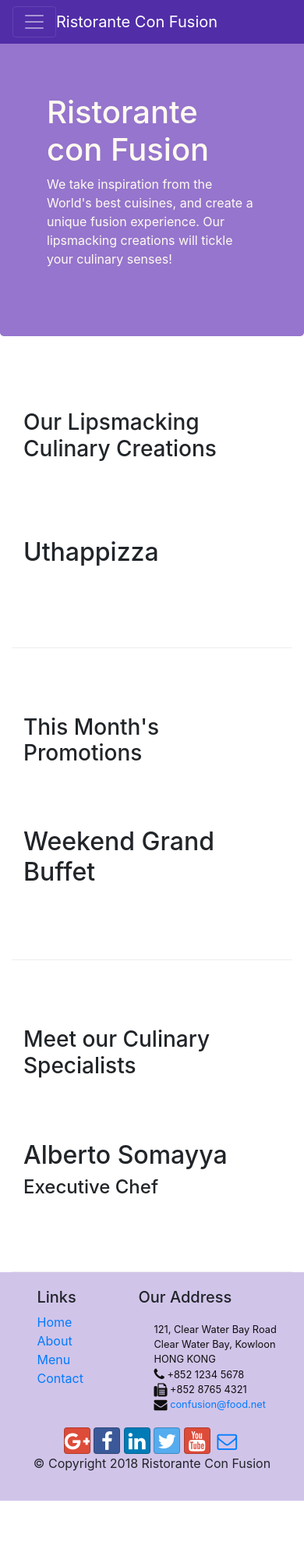
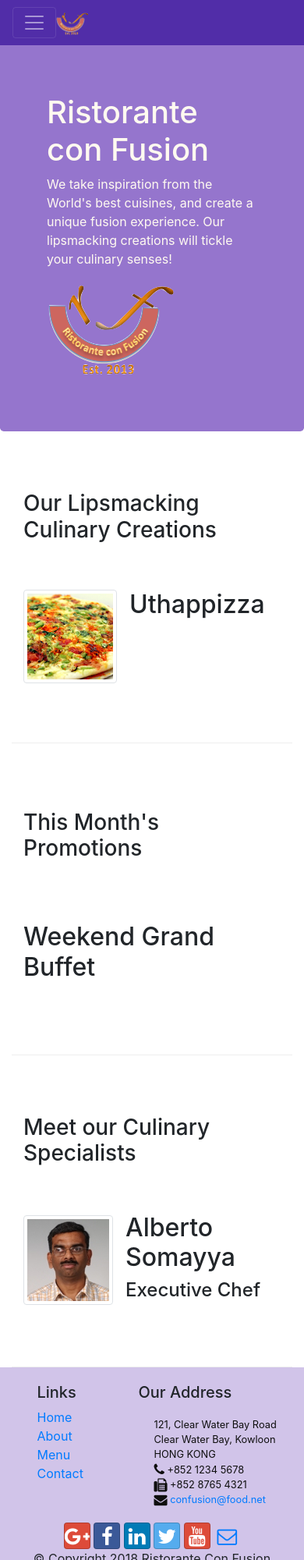
Before and after one commit to jenSadler/conFusion, a website: page index.html in a window 390 px wide. Shown: the top 2000 px of the page at 78% size. Before the commit the page ends 1924 px from the top, so only its background shows below. Drawn offline with nearby package versions, Linux system fonts and the light colour scheme.

Commit message:
Images and media

```diff
--- a/index.html
+++ b/index.html
@@ -22,13 +22,13 @@
 
       <div class="container">
         <button class="navbar-toggler" type="button" data-toggle="collapse" data-target="#Navbar"><span class="navbar-toggler-icon"></span></button>
-        <a class="navbar-brand mr-auto" href="#">Ristorante Con Fusion</a>
+        <a class="navbar-brand mr-auto" href="index.html"><img src="img/logo.png" height="30" width="42" alt="Restaurant conFusion"/></a>
         <div class="collapse navbar-collapse" id="Navbar">
         <ul class="navbar-nav mr-auto">
           <li class="nav-item active"><a class="nav-link" href="index.html"><span class="fa fa-home fa-lg"></span> Home</a></li>
           <li class="nav-item"><a class="nav-link" href="aboutus.html"><span class="fa fa-info fa-lg"></span> About</a></li>
           <li class="nav-item"><a class="nav-link" href="#"><span class="fa fa-list fa-lg"></span> Menu</a></li>
-          <li class="nav-item"><a class="nav-link" href="contactus.html"><span class="fa fa-address fa-lg"></span> Contact</a></li>
+          <li class="nav-item"><a class="nav-link" href="contactus.html"><span class="fa fa-address-card fa-lg"></span> Contact</a></li>
 
         </ul>
       </div>
@@ -43,7 +43,8 @@
                     <h1>Ristorante con Fusion</h1>
                     <p>We take inspiration from the World's best cuisines, and create a unique fusion experience. Our lipsmacking creations will tickle your culinary senses!</p>
                 </div>
-                <div class="col-12 col-sm">
+                <div class="col-12 col-sm align-self-center">
+                  <img src="img/logo.png" alt="" class="img-fluid"/>
                 </div>
             </div>
         </div>
@@ -54,9 +55,14 @@
             <div class="col-12 col-sm-4 order-sm-last col-md-3">
                 <h3>Our Lipsmacking Culinary Creations</h3>
             </div>
-            <div class="col-12 col-sm-8 order-sm-first col-md-9">
-                <h2>Uthappizza</h2>
-                <p class="d-none d-sm-block">A unique combination of Indian Uthappam (pancake) and Italian pizza, topped with Cerignola olives, ripe vine cherry tomatoes, Vidalia onion, Guntur chillies and Buffalo Paneer.</p>
+            <div class="col col-sm order-sm-first col-md">
+              <div class="media">
+                <img class="d-flex mr-3 img-thumbnail align-self-center" src="img/uthappizza.png" alt="uthappizza"/>
+                <div class="media-body">
+                  <h2 class="mt-0">Uthappizza</h2>
+                  <p class="d-none d-sm-block">A unique combination of Indian Uthappam (pancake) and Italian pizza, topped with Cerignola olives, ripe vine cherry tomatoes, Vidalia onion, Guntur chillies and Buffalo Paneer.</p>
+                </div>
+              </div>
             </div>
         </div>
 
@@ -76,9 +82,14 @@
                 <h3>Meet our Culinary Specialists</h3>
             </div>
             <div class="col-12 col-sm-8 order-sm-first col-md-9">
-                <h2>Alberto Somayya</h2>
-                <h4>Executive Chef</h4>
-                <p class="d-none d-sm-block">Award winning three-star Michelin chef with wide International experience having worked closely with whos-who in the culinary world, he specializes in creating mouthwatering Indo-Italian fusion experiences. </p>
+              <div class="media">
+                <img class="d-flex mr-3 img-thumbnail align-self-center " src="img/alberto.png" alt="uthappizza"/>
+                <div class="media-body">
+                  <h2 calss="mt-0">Alberto Somayya</h2>
+                  <h4>Executive Chef</h4>
+                  <p class="d-none d-sm-block">Award winning three-star Michelin chef with wide International experience having worked closely with whos-who in the culinary world, he specializes in creating mouthwatering Indo-Italian fusion experiences. </p>
+                </div>
+              </div>
             </div>
         </div>
     </div>
```
Also changed, not shown: aboutus.html (+4 -3 lines), contactus.html (+3 -2 lines), img/alberto.png (added), img/buffet.png (added), img/logo.png (added), img/uthappizza.png (added), 1 other file.
